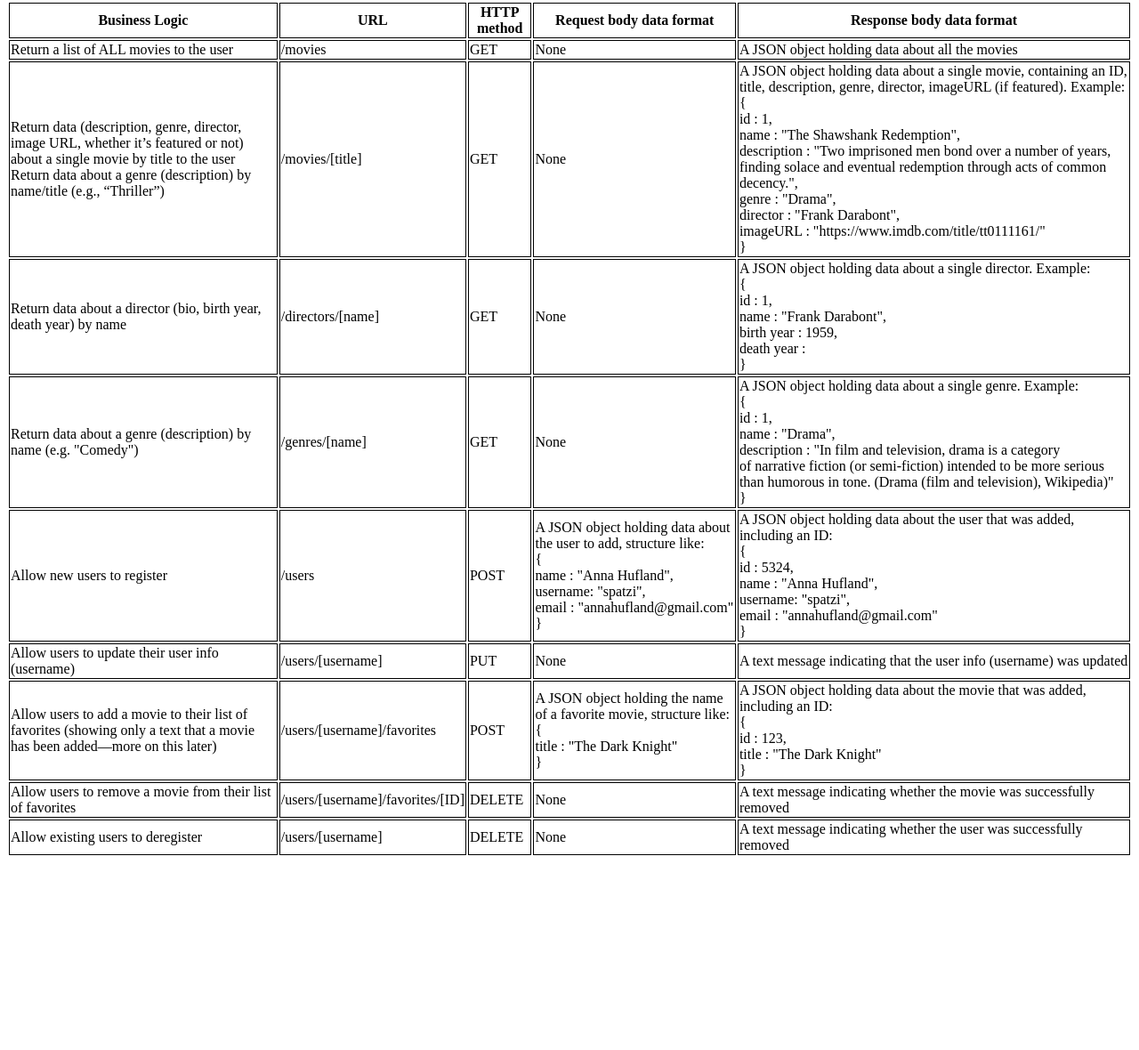
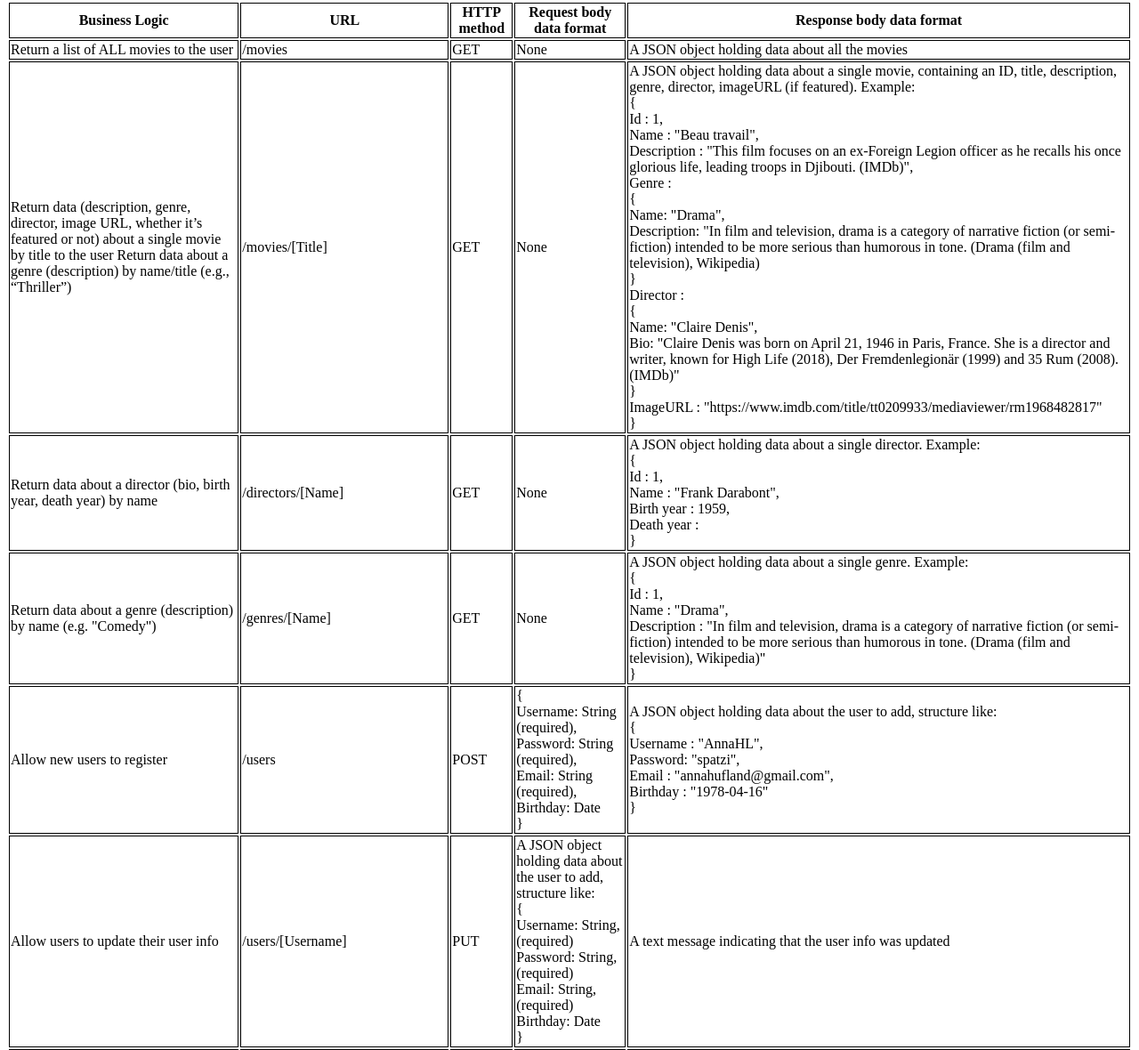
Before and after one commit to SarahJD/myFlix, a website: page public/documentation.html in a window 1280 px wide. Shown: the part 118-1298 px from the top of the page at 89% size. Before the commit the page ends 1089 px from the top, so only its background shows below. Drawn offline with Linux system fonts and the light colour scheme.

Commit message:
updated documentation with CRUD Mongoose operations

```diff
--- a/public/documentation.html
+++ b/public/documentation.html
@@ -36,7 +36,7 @@
           featured or not) about a single movie by title to the user Return data
           about a genre (description) by name/title (e.g., “Thriller”)
         </td>
-        <td>/movies/[title]</td>
+        <td>/movies/[Title]</td>
         <td>GET</td>
         <td>None</td>
         <td>
@@ -44,14 +44,21 @@
           title, description, genre, director, imageURL (if featured).
           Example:<br />
           {<br />
-          id : 1, <br />
-          name : "The Shawshank Redemption", <br />
-          description : "Two imprisoned men bond over a number of years, finding
-          solace and eventual redemption through acts of common decency.",
+          Id : 1, <br />
+          Name : "Beau travail", <br />
+          Description : "This film focuses on an ex-Foreign Legion officer as he recalls his once glorious life, leading troops in Djibouti. (IMDb)",
           <br />
-          genre : "Drama", <br />
-          director : "Frank Darabont", <br />
-          imageURL : "https://www.imdb.com/title/tt0111161/"<br />
+          Genre :<br />
+          {<br />
+            Name: "Drama", <br />
+            Description: "In film and television, drama is a category of narrative fiction (or semi-fiction) intended to be more serious than humorous in tone. (Drama (film and television), Wikipedia)<br />
+          }<br />
+            Director :<br />
+            {<br />
+              Name: "Claire Denis", <br />
+              Bio: "Claire Denis was born on April 21, 1946 in Paris, France. She is a director and writer, known for High Life (2018), Der Fremdenlegionär (1999) and 35 Rum (2008). (IMDb)"<br />
+            }<br />
+          ImageURL : "https://www.imdb.com/title/tt0209933/mediaviewer/rm1968482817"<br />
           }
         </td>
       </tr>
@@ -60,16 +67,16 @@
         <td>
           Return data about a director (bio, birth year, death year) by name
         </td>
-        <td>/directors/[name]</td>
+        <td>/directors/[Name]</td>
         <td>GET</td>
         <td>None</td>
         <td>
           A JSON object holding data about a single director. Example:<br />
           {<br />
-          id : 1, <br />
-          name : "Frank Darabont", <br />
-          birth year : 1959,<br />
-          death year : <br />
+          Id : 1, <br />
+          Name : "Frank Darabont", <br />
+          Birth year : 1959,<br />
+          Death year : <br />
           }
         </td>
       </tr>
@@ -78,15 +85,15 @@
         <td>
           Return data about a genre (description) by name (e.g. "Comedy")
         </td>
-        <td>/genres/[name]</td>
+        <td>/genres/[Name]</td>
         <td>GET</td>
         <td>None</td>
         <td>
           A JSON object holding data about a single genre. Example:<br />
           {<br />
-          id : 1, <br />
-          name : "Drama", <br />
-          description : "In film and television, drama is a category of narrative fiction (or semi-fiction) intended to be more serious than humorous in tone. (Drama (film and television), Wikipedia)"<br />
+          Id : 1, <br />
+          Name : "Drama", <br />
+          Description : "In film and television, drama is a category of narrative fiction (or semi-fiction) intended to be more serious than humorous in tone. (Drama (film and television), Wikipedia)"<br />
           }
         </td>
       </tr>
@@ -96,31 +103,37 @@
         <td>/users</td>
         <td>POST</td>
         <td>
-          A JSON object holding data about the user to add, structure like:<br />
           {<br />
-          name : "Anna Hufland",<br />
-          username: "spatzi", <br />
-          email : "annahufland@gmail.com"<br />
+            Username: String (required),<br />
+            Password: String (required),<br />
+            Email: String (required),<br />
+            Birthday: Date<br />
           }
         </td>
         <td>
-          A JSON object holding data about the user that was added, including an
-          ID: <br />
+          A JSON object holding data about the user to add, structure like:<br />
           {<br />
-          id : 5324, <br />
-          name : "Anna Hufland",<br />
-          username: "spatzi", <br />
-          email : "annahufland@gmail.com"<br />
+          Username : "AnnaHL",<br />
+          Password: "spatzi", <br />
+          Email : "annahufland@gmail.com",<br />
+          Birthday : "1978-04-16"<br />
           }
         </td>
       </tr>
       <tr>
-        <td>Allow users to update their user info (username)</td>
-        <td>/users/[username]</td>
+        <td>Allow users to update their user info</td>
+        <td>/users/[Username]</td>
         <td>PUT</td>
-        <td>None</td>
+        <td>A JSON object holding data about the user to add, structure like:<br />
+          {<br />
+            Username: String, (required)<br />
+            Password: String, (required)<br />
+            Email: String, (required)<br />
+            Birthday: Date<br />
+          }
+        </td>
         <td>
-          A text message indicating that the user info (username) was updated
+          A text message indicating that the user info was updated
         </td>
       </tr>
       <tr>
@@ -128,29 +141,32 @@
           Allow users to add a movie to their list of favorites (showing only a
           text that a movie has been added—more on this later)
         </td>
-        <td>/users/[username]/favorites</td>
+        <td>/users/[Username]/Movies/[Movie-ID]</td>
         <td>POST</td>
         <td>
-          A JSON object holding the name of a favorite movie, structure like:<br />
-          {<br />
-          title : "The Dark Knight"<br />
-          }
+          None
         </td>
         <td>
-          A JSON object holding data about the movie that was added, including
-          an ID: <br />
+          A JSON object holding data about the user, structure like: <br />
           {<br />
-          id : 123, <br />
-          title : "The Dark Knight"<br />
-          }
+            Username : "AnnaHL",<br />
+            Password: "spatzi", <br />
+            Email : "annahufland@gmail.com",<br />
+            Birthday : "1978-04-16"<br />
+            "_id": "5ff2fc261afbb6c444bb79a0",<br />
+            "FavoriteMovies": [<br />
+            "5ff2f73e1afbb6c444bb7994",<br />
+            "5ff2f7a51afbb6c444bb7997"<br />
+            ],<br />
+            }<br />
         </td>
       </tr>
       <tr>
         <td>
           Allow users to remove a movie from their list of favorites
         </td>
-        <td>/users/[username]/favorites/[ID]</td>
-        <td>DELETE</td>
+        <td>/users/[Username]/Movies/[Movie-ID]</td>
+        <td>PUT</td>
         <td>None</td>
         <td>
           A text message indicating whether the movie was successfully removed
@@ -160,7 +176,7 @@
         <td>
           Allow existing users to deregister
         </td>
-        <td>/users/[username]</td>
+        <td>/users/[Username]</td>
         <td>DELETE</td>
         <td>None</td>
         <td>
```
